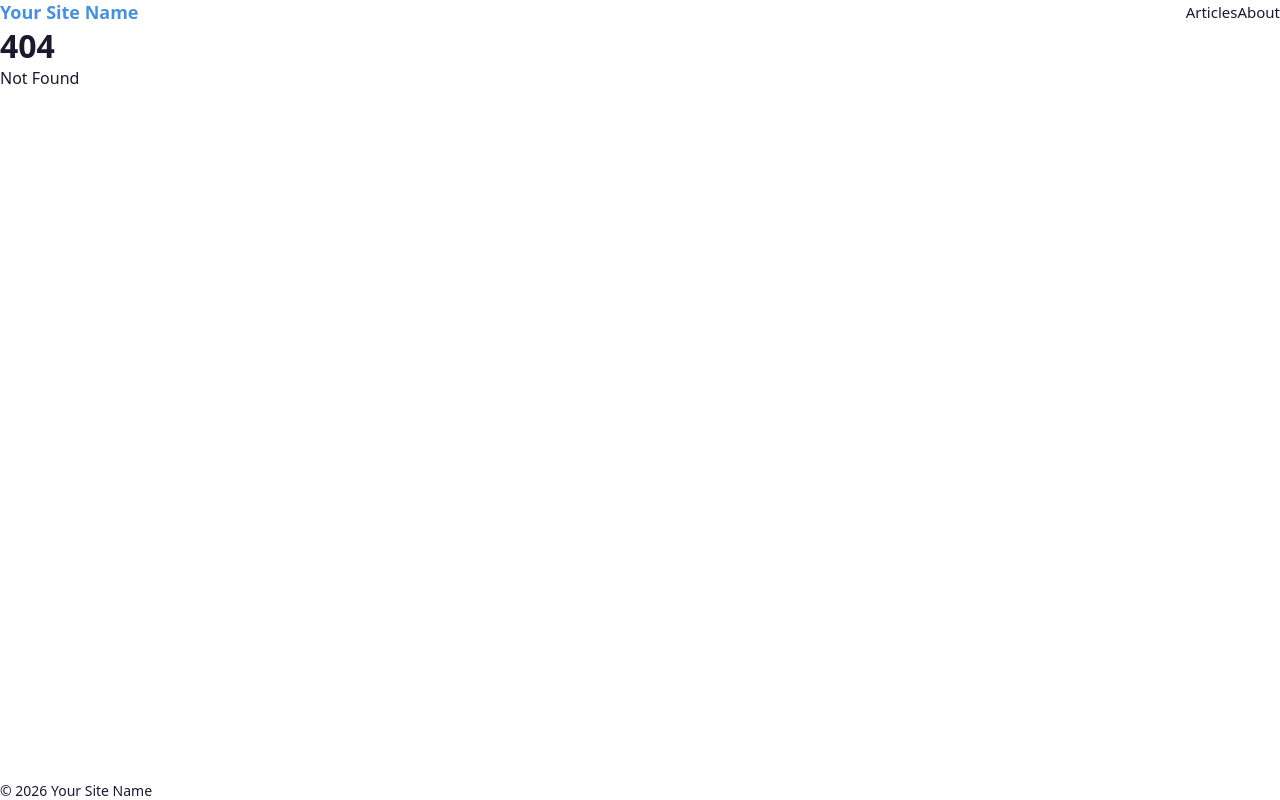
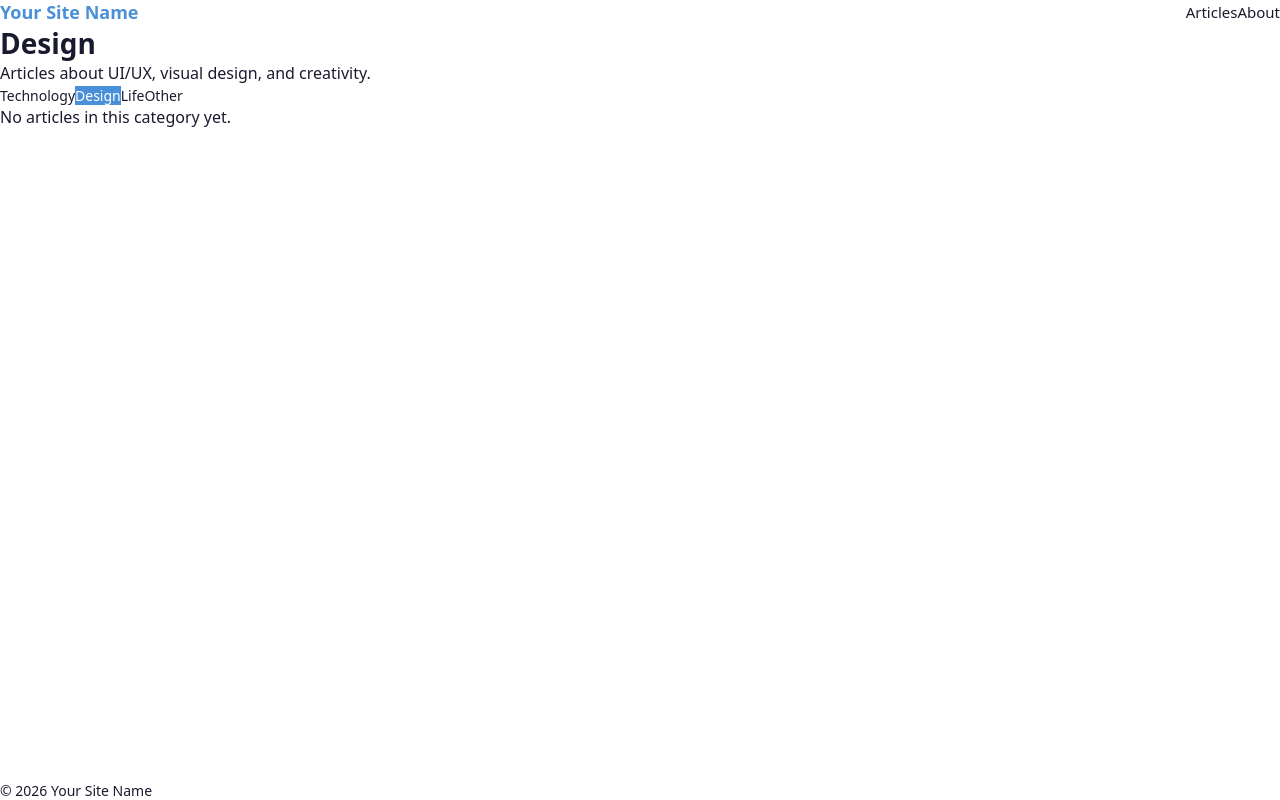
Before and after one commit to alcogy/cosmolo, a SvelteKit app: page /categories/design in a window 1280 px wide. Before the commit this address had no page. Built offline with nearby package versions, Linux system fonts and the light colour scheme.

Commit message:
feat: add category page route with 'other' fallback slug support
entries() is driven by getCategorySlugs() which always includes 'other'.
The 'other' category aggregates articles with unknown category keys.
CategoryNav renders with the current slug highlighted.

```diff
--- /dev/null
+++ b/src/routes/categories/[slug]/+page.server.ts
@@ -0,0 +1,25 @@
+import { getArticlesByCategory } from '$lib/articles';
+import { getCategorySlugs, getCategoryLabel, getCategoryDescription } from '$lib/categories';
+import { error } from '@sveltejs/kit';
+import type { EntryGenerator, PageServerLoad } from './$types';
+
+export const entries: EntryGenerator = () => {
+	return getCategorySlugs().map((slug) => ({ slug }));
+};
+
+export const load: PageServerLoad = ({ params }) => {
+	const { slug } = params;
+
+	// 'other' is always valid; reject unknown slugs that are not in categories.json
+	const validSlugs = getCategorySlugs();
+	if (!validSlugs.includes(slug)) {
+		error(404, `Category not found: ${slug}`);
+	}
+
+	return {
+		slug,
+		label: getCategoryLabel(slug),
+		description: getCategoryDescription(slug),
+		articles: getArticlesByCategory(slug)
+	};
+};
--- /dev/null
+++ b/src/routes/categories/[slug]/+page.svelte
@@ -0,0 +1,123 @@
+<script lang="ts">
+	import { siteConfig } from '$lib/config';
+	import CategoryNav from '$lib/components/CategoryNav.svelte';
+	import type { PageData } from './$types';
+
+	const { data }: { data: PageData } = $props();
+	const { slug, label, description, articles } = data;
+</script>
+
+<svelte:head>
+	<title>{label} — {siteConfig.name}</title>
+	<meta name="description" content={description || `Articles in the ${label} category.`} />
+	<meta property="og:title" content="{label} — {siteConfig.name}" />
+</svelte:head>
+
+<section class="category-page">
+	<div class="container">
+		<header class="category-page__header">
+			<h1 class="category-page__title">{label}</h1>
+			{#if description}
+				<p class="category-page__description">{description}</p>
+			{/if}
+		</header>
+
+		<div class="category-page__nav">
+			<CategoryNav currentSlug={slug} />
+		</div>
+
+		{#if articles.length === 0}
+			<p class="category-page__empty">No articles in this category yet.</p>
+		{:else}
+			<ul class="article-list">
+				{#each articles as article}
+					<li class="article-card">
+						<a href="/articles/{article.slug}" class="article-card__link">
+							<div class="article-card__meta">
+								{#if article.date}
+									<time class="article-card__date" datetime={article.date}>{article.date}</time>
+								{/if}
+							</div>
+							<h2 class="article-card__title">{article.title}</h2>
+							<p class="article-card__excerpt">{article.excerpt}</p>
+						</a>
+					</li>
+				{/each}
+			</ul>
+		{/if}
+	</div>
+</section>
+
+<style lang="scss">
+	.category-page {
+		padding: var(--spacing-2xl) 0;
+
+		&__header {
+			margin-bottom: var(--spacing-xl);
+		}
+
+		&__title {
+			font-size: 1.75rem;
+			font-weight: 700;
+			margin-bottom: var(--spacing-sm);
+		}
+
+		&__description {
+			color: var(--color-text-secondary);
+			font-size: 1rem;
+		}
+
+		&__nav {
+			margin-bottom: var(--spacing-xl);
+		}
+
+		&__empty {
+			color: var(--color-text-secondary);
+		}
+	}
+
+	.article-list {
+		list-style: none;
+		display: grid;
+		gap: var(--spacing-lg);
+	}
+
+	.article-card {
+		&__link {
+			display: block;
+			padding: var(--spacing-lg);
+			border: 1px solid var(--color-border);
+			border-radius: var(--border-radius);
+			text-decoration: none;
+			color: inherit;
+			transition: border-color var(--transition-fast), box-shadow var(--transition-fast);
+
+			&:hover {
+				border-color: var(--color-accent);
+				box-shadow: 0 2px 8px rgba(0, 0, 0, 0.06);
+			}
+		}
+
+		&__meta {
+			margin-bottom: var(--spacing-sm);
+		}
+
+		&__date {
+			font-size: 0.8125rem;
+			color: var(--color-text-secondary);
+		}
+
+		&__title {
+			font-size: 1.125rem;
+			font-weight: 600;
+			margin-bottom: var(--spacing-xs);
+			color: var(--color-text-primary);
+		}
+
+		&__excerpt {
+			font-size: 0.9375rem;
+			color: var(--color-text-secondary);
+			line-height: 1.5;
+		}
+	}
+</style>
```
